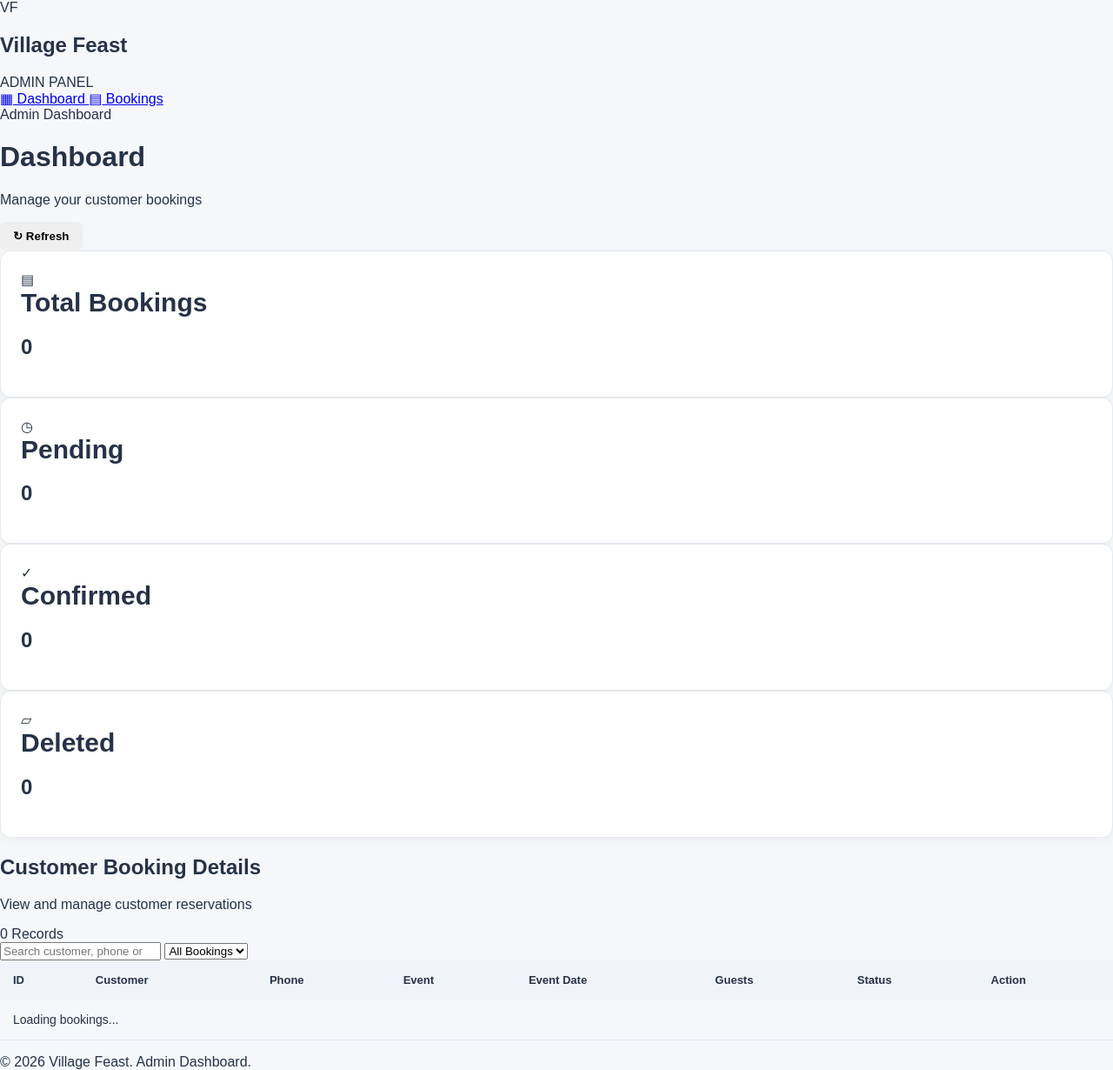
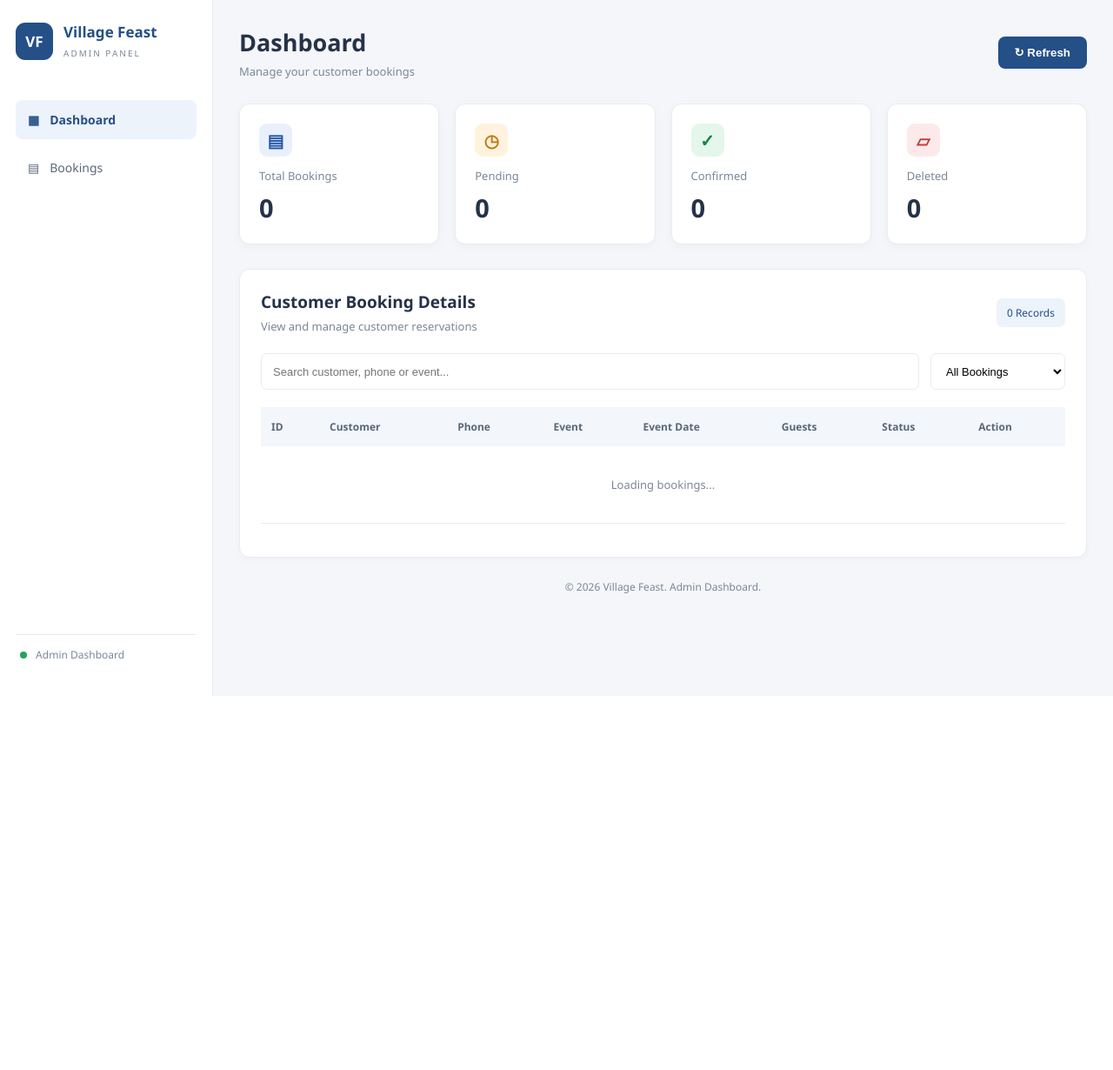
Before and after one commit to vinay2006abc/Village-feast, a Flask app: page /admin in a window 1280 px wide. Shown: the whole page at 87% size. After the commit the page ends 800 px from the top, so only its background shows below. Run offline with Flask 3, Linux system fonts and the light colour scheme; the visitor is signed in with stand-in values (Sample User, id 1).

Commit message:
Refactor admin.css for improved styling and layout

```diff
--- a/static/admin.css
+++ b/static/admin.css
@@ -1,145 +1,461 @@
-/* VILLAGE FEAST ADMIN DASHBOARD */
+/* =====================================
+   VILLAGE FEAST - ADMIN DASHBOARD
+   Professional Medium Design
+===================================== */
 
 :root {
-    --primary: #2457a7;
-    --background: #f5f7fb;
+    --primary: #244f87;
+    --primary-dark: #193c6a;
+    --background: #f4f6fa;
     --white: #ffffff;
-    --text: #263247;
-    --border: #e5e9f0;
+    --text: #253247;
+    --muted: #7b8798;
+    --border: #e8ecf2;
+    --green: #16834a;
+    --orange: #c17a12;
+    --red: #c23b3b;
+}
+
+* {
+    margin: 0;
+    padding: 0;
+    box-sizing: border-box;
 }
 
 body {
-    margin: 0;
-    font-family: Arial, sans-serif;
+    font-family: "Segoe UI", Arial, sans-serif;
     background: var(--background);
     color: var(--text);
 }
 
-.dashboard-container {
-    width: 100%;
-    max-width: 1400px;
-    margin: auto;
-    padding: 28px;
-    box-sizing: border-box;
+.admin-layout {
+    display: flex;
+    min-height: 100vh;
 }
 
-/* Heading */
+/* SIDEBAR */
 
-.dashboard-container h1 {
-    font-size: 27px;
-    margin-bottom: 25px;
+.sidebar {
+    width: 245px;
+    background: #ffffff;
+    border-right: 1px solid var(--border);
+    padding: 25px 18px;
+    display: flex;
+    flex-direction: column;
+    flex-shrink: 0;
 }
 
-/* Booking Summary */
+.brand {
+    display: flex;
+    align-items: center;
+    gap: 12px;
+    margin-bottom: 45px;
+}
 
-.stats-container {
+.brand-icon {
+    width: 43px;
+    height: 43px;
+    border-radius: 11px;
+    background: var(--primary);
+    color: white;
+    display: grid;
+    place-items: center;
+    font-weight: bold;
+    font-size: 17px;
+}
+
+.brand h2 {
+    font-size: 17px;
+    color: var(--primary);
+}
+
+.brand span {
+    font-size: 10px;
+    letter-spacing: 2px;
+    color: var(--muted);
+}
+
+.navigation {
+    display: flex;
+    flex-direction: column;
+    gap: 10px;
+}
+
+.nav-link {
+    padding: 13px 14px;
+    border-radius: 8px;
+    text-decoration: none;
+    color: #5b6779;
+    font-size: 14px;
+    display: flex;
+    gap: 12px;
+    align-items: center;
+    transition: 0.2s;
+}
+
+.nav-link:hover,
+.nav-link.active {
+    background: #edf3fb;
+    color: var(--primary);
+    font-weight: 600;
+}
+
+.sidebar-footer {
+    margin-top: auto;
+    padding: 14px 5px;
+    color: var(--muted);
+    font-size: 12px;
+    border-top: 1px solid var(--border);
+}
+
+.online-dot {
+    display: inline-block;
+    width: 8px;
+    height: 8px;
+    background: #22a45b;
+    border-radius: 50%;
+    margin-right: 7px;
+}
+
+/* MAIN CONTENT */
+
+.main-content {
+    flex: 1;
+    min-width: 0;
+    padding: 30px;
+}
+
+.topbar {
+    display: flex;
+    justify-content: space-between;
+    align-items: center;
+    gap: 15px;
+    margin-bottom: 28px;
+}
+
+.topbar h1 {
+    font-size: 27px;
+    margin-bottom: 6px;
+}
+
+.topbar p,
+.panel-header p {
+    color: var(--muted);
+    font-size: 13px;
+}
+
+/* REFRESH BUTTON */
+
+.refresh-btn {
+    padding: 11px 19px;
+    border: none;
+    border-radius: 8px;
+    background: var(--primary);
+    color: white;
+    font-weight: 600;
+    cursor: pointer;
+}
+
+.refresh-btn:hover {
+    background: var(--primary-dark);
+}
+
+/* SUMMARY CARDS */
+
+.stats-grid {
     display: grid;
     grid-template-columns: repeat(4, minmax(0, 1fr));
-    gap: 20px;
-    margin-bottom: 30px;
+    gap: 18px;
+    margin-bottom: 28px;
 }
 
 .stat-card {
-    background: var(--white);
-    padding: 23px;
+    padding: 22px;
     border-radius: 12px;
+    background: white;
     border: 1px solid var(--border);
-    box-shadow: 0 3px 12px rgba(0,0,0,0.04);
+    box-shadow: 0 3px 12px rgba(0,0,0,0.035);
+    transition: 0.2s;
 }
 
-.stat-card h3 {
-    font-size: 14px;
-    color: #68758a;
-    margin: 0 0 12px;
+.stat-card:hover {
+    transform: translateY(-3px);
 }
 
 .stat-card p {
-    font-size: 30px;
-    font-weight: bold;
-    margin: 0;
+    color: var(--muted);
+    font-size: 13px;
+    margin: 13px 0 8px;
 }
 
-/* Booking Details */
-
-.booking-section {
-    background: var(--white);
-    padding: 23px;
-    border-radius: 12px;
-    border: 1px solid var(--border);
-    margin-bottom: 25px;
+.stat-card h2 {
+    font-size: 29px;
 }
 
-.booking-section h2 {
+.stat-icon {
+    width: 38px;
+    height: 38px;
+    border-radius: 9px;
+    display: grid;
+    place-items: center;
     font-size: 20px;
-    margin: 0 0 20px;
+    font-weight: bold;
 }
 
-/* Table Responsive Wrapper */
+.total .stat-icon {
+    background: #e9f0fc;
+    color: #2457a7;
+}
 
-.table-container {
+.pending .stat-icon {
+    background: #fff3df;
+    color: var(--orange);
+}
+
+.confirmed .stat-icon {
+    background: #e5f6eb;
+    color: var(--green);
+}
+
+.deleted .stat-icon {
+    background: #fceaea;
+    color: var(--red);
+}
+
+/* BOOKING PANEL */
+
+.booking-panel {
+    background: white;
+    border: 1px solid var(--border);
+    border-radius: 12px;
+    padding: 24px;
+    box-shadow: 0 3px 12px rgba(0,0,0,0.025);
+}
+
+.panel-header {
+    display: flex;
+    justify-content: space-between;
+    align-items: center;
+    gap: 12px;
+    margin-bottom: 22px;
+}
+
+.panel-header h2 {
+    font-size: 19px;
+    margin-bottom: 6px;
+}
+
+.record-count {
+    background: #edf3fb;
+    color: var(--primary);
+    padding: 8px 12px;
+    border-radius: 7px;
+    font-size: 12px;
+    white-space: nowrap;
+}
+
+/* SEARCH AND FILTER */
+
+.toolbar {
+    display: flex;
+    gap: 13px;
+    margin-bottom: 20px;
+}
+
+.toolbar input,
+.toolbar select {
+    height: 42px;
+    border: 1px solid var(--border);
+    border-radius: 7px;
+    padding: 0 13px;
+    font-size: 13px;
+    outline: none;
+    background: white;
+}
+
+.toolbar input {
+    flex: 1;
+    min-width: 0;
+}
+
+.toolbar select {
+    min-width: 155px;
+}
+
+.toolbar input:focus,
+.toolbar select:focus {
+    border-color: var(--primary);
+}
+
+/* TABLE */
+
+.table-wrapper {
     width: 100%;
     overflow-x: auto;
 }
 
 table {
     width: 100%;
-    min-width: 750px;
+    min-width: 850px;
     border-collapse: collapse;
 }
 
+thead {
+    background: #f3f6fa;
+}
+
 th {
-    background: #f0f4fa;
-    padding: 15px;
+    padding: 14px 12px;
+    font-size: 12px;
+    color: #59677a;
     text-align: left;
-    font-size: 13px;
+    white-space: nowrap;
 }
 
 td {
-    padding: 15px;
+    padding: 15px 12px;
+    font-size: 13px;
     border-bottom: 1px solid var(--border);
-    font-size: 14px;
+    white-space: nowrap;
 }
 
-tr:hover td {
+tbody tr:hover {
     background: #f8faff;
 }
 
-/* Buttons */
+/* STATUS */
 
-button {
-    cursor: pointer;
-    border-radius: 6px;
-    padding: 9px 15px;
-    border: none;
+.status {
+    display: inline-block;
+    padding: 6px 10px;
+    border-radius: 20px;
+    font-size: 11px;
     font-weight: 600;
+    text-transform: capitalize;
 }
 
-/* Mobile */
+.status.pending {
+    background: #fff3df;
+    color: #a66b0d;
+}
 
-@media (max-width: 900px) {
-    .stats-container {
+.status.confirmed {
+    background: #e5f6eb;
+    color: #16834a;
+}
+
+.status.completed {
+    background: #e9effb;
+    color: #315d9b;
+}
+
+/* ACTION */
+
+.status-select {
+    padding: 7px;
+    border: 1px solid var(--border);
+    border-radius: 6px;
+    background: white;
+    font-size: 12px;
+    max-width: 125px;
+}
+
+.empty-message {
+    text-align: center;
+    padding: 35px;
+    color: var(--muted);
+}
+
+.message {
+    margin-top: 14px;
+    font-size: 13px;
+    color: var(--muted);
+}
+
+.footer {
+    text-align: center;
+    padding: 25px 0 5px;
+    color: var(--muted);
+    font-size: 12px;
+}
+
+/* RESPONSIVE */
+
+@media (max-width: 1000px) {
+    .stats-grid {
         grid-template-columns: repeat(2, 1fr);
+    }
+
+    .sidebar {
+        width: 205px;
+    }
+
+    .main-content {
+        padding: 22px;
     }
 }
 
-@media (max-width: 600px) {
-    .dashboard-container {
+@media (max-width: 650px) {
+    .admin-layout {
+        flex-direction: column;
+    }
+
+    .sidebar {
+        width: 100%;
         padding: 14px;
     }
 
-    .stats-container {
-        gap: 12px;
+    .brand {
+        margin-bottom: 15px;
+    }
+
+    .navigation {
+        flex-direction: row;
+    }
+
+    .sidebar-footer {
+        display: none;
+    }
+
+    .main-content {
+        padding: 16px;
+    }
+
+    .topbar h1 {
+        font-size: 22px;
+    }
+
+    .stats-grid {
+        gap: 11px;
     }
 
     .stat-card {
-        padding: 16px;
+        padding: 15px;
     }
 
-    .stat-card p {
-        font-size: 25px;
+    .stat-card h2 {
+        font-size: 24px;
     }
 
-    .booking-section {
-        padding: 14px;
+    .booking-panel {
+        padding: 15px;
+    }
+
+    .toolbar {
+        flex-direction: column;
+    }
+
+    .toolbar select {
+        width: 100%;
+    }
+
+    .panel-header {
+        align-items: flex-start;
     }
 }
+
+@media (max-width: 360px) {
+    .stats-grid {
+        grid-template-columns: 1fr;
+    }
+}
```
